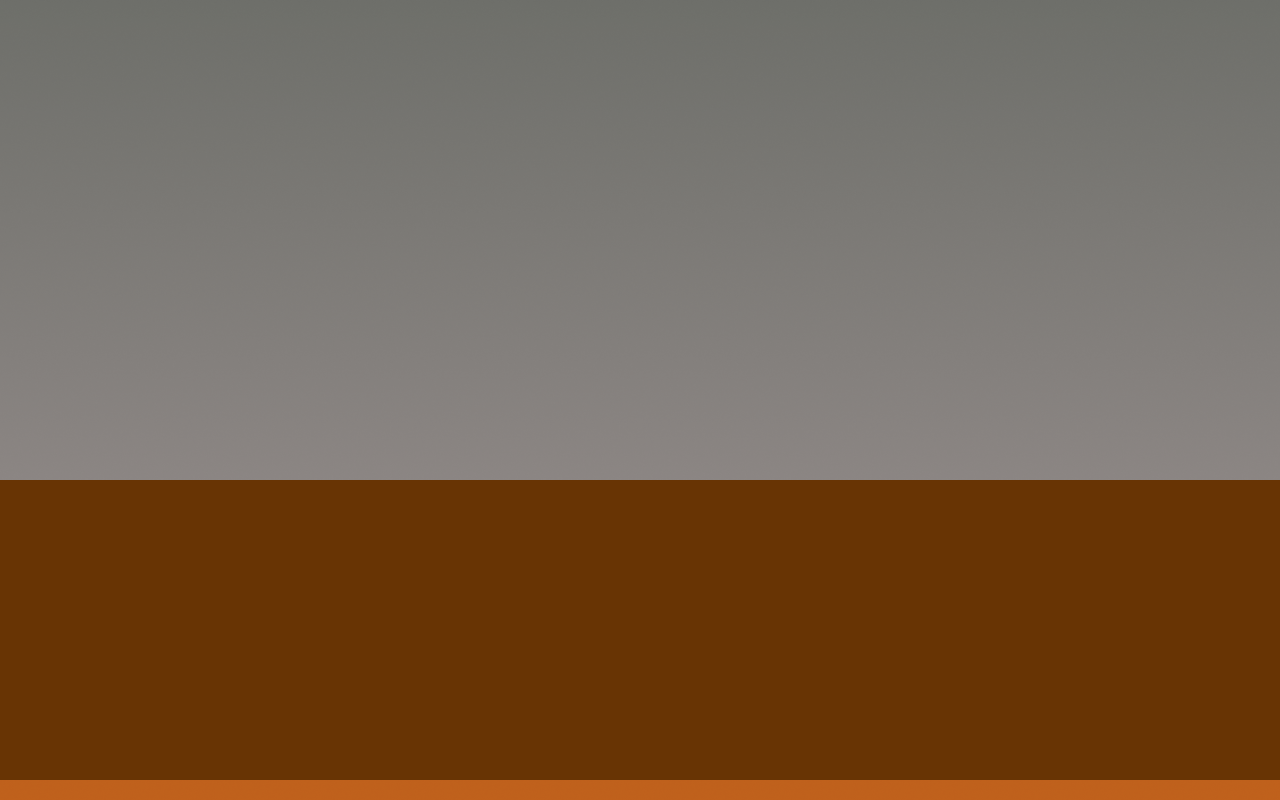
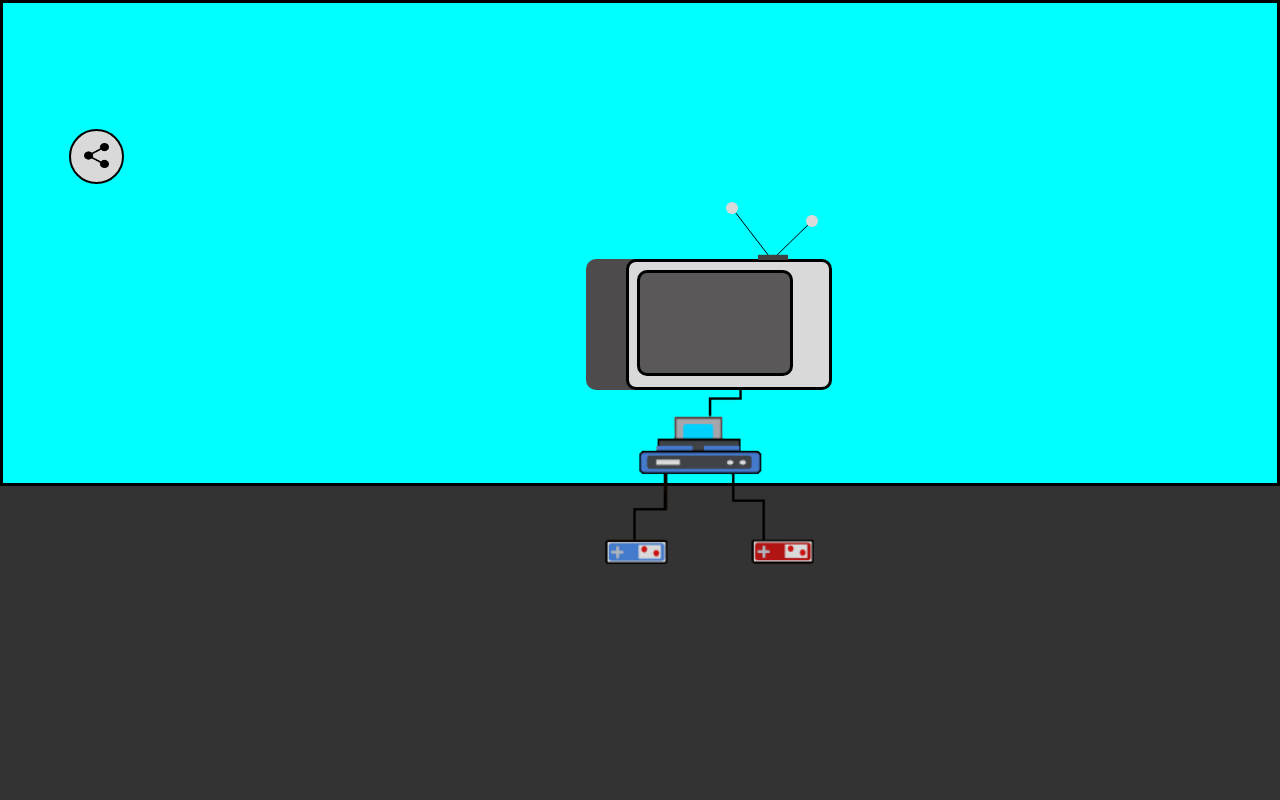
Before and after one commit to PepGuiem/Curriculum, a website built with Parcel: page src/index.html in a window 1280 px wide. Shown: the top 800 px of the page. Built offline with nearby package versions, Linux system fonts and the light colour scheme.

Commit message:
tv change

```diff
--- a/src/css/style.css
+++ b/src/css/style.css
@@ -12,12 +12,30 @@ body{
     overflow-x: hidden;
 }
 
+.div-principal{
+    display: flex;
+    flex-direction: row-reverse;
+    position: relative;
+    height: 100vh;
+    width: 100%;
+    background-color: #333;
+}
+
+.div2{
+    border: 3px solid black;
+    position: relative;
+    height: 60%;
+    width: 100%;
+    background-color: aqua;
+}
 
 .div1{
     width: 100vw;
     height: 90vh;
     display: flex;
     flex-direction: row;
+    z-index: 1;
+    position: absolute;
 }
 
 .networks{
@@ -34,19 +52,6 @@ body{
 .lamp{
     height: 100%;
     width: 35%;
-}
-
-footer{
-    margin: 0;
-    height: 5vh;
-    width: 100%;
-}
-
-#footer{
-    width: 98%;
-    margin-left: 1%;
-    color: black;
-    font-size: 18px;
 }
 
 .dropdown {
--- a/src/index.html
+++ b/src/index.html
@@ -8,9 +8,8 @@
     <title>PepGuiem</title>
 </head>
 <body>
-    <svg width="100%" height="100%">
-        <rect x="0%" y="60%" width="100%" height="300px" style="fill:rgb(104, 52, 4)"/>
-    </svg>
+<div class="div-principal">
+    <div class="div2"></div>
     <div class="div1">
         <div class="networks">
             <div class="dropdown" id="menu">
@@ -45,9 +44,7 @@
         </div>
         <div class="lamp"></div>
     </div>
-    <footer>
-        <p id="footer">By Pep Guiem Nolla Servera</p>
-    </footer>
+</div>
 </body>
 <script src="js/script.js"></script>
 </html>
```
